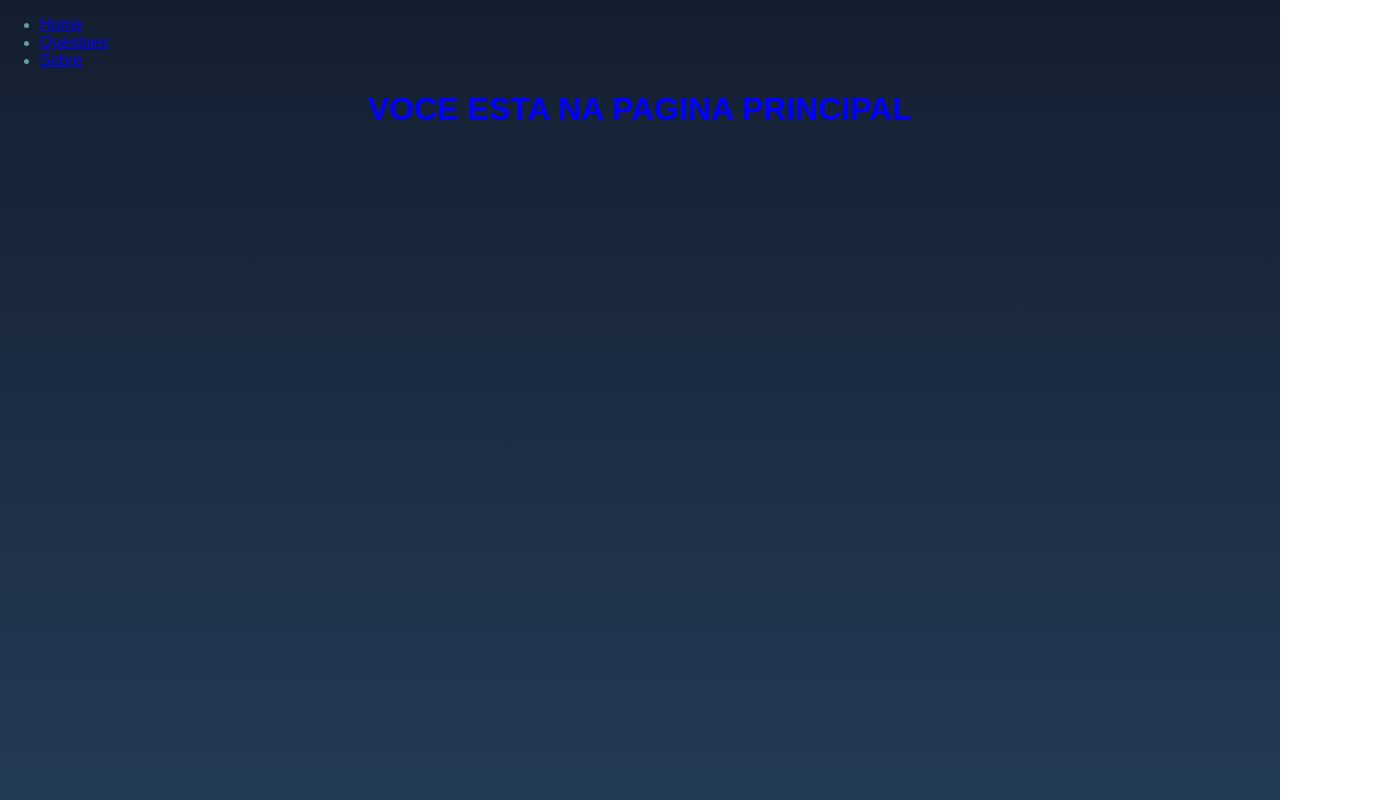
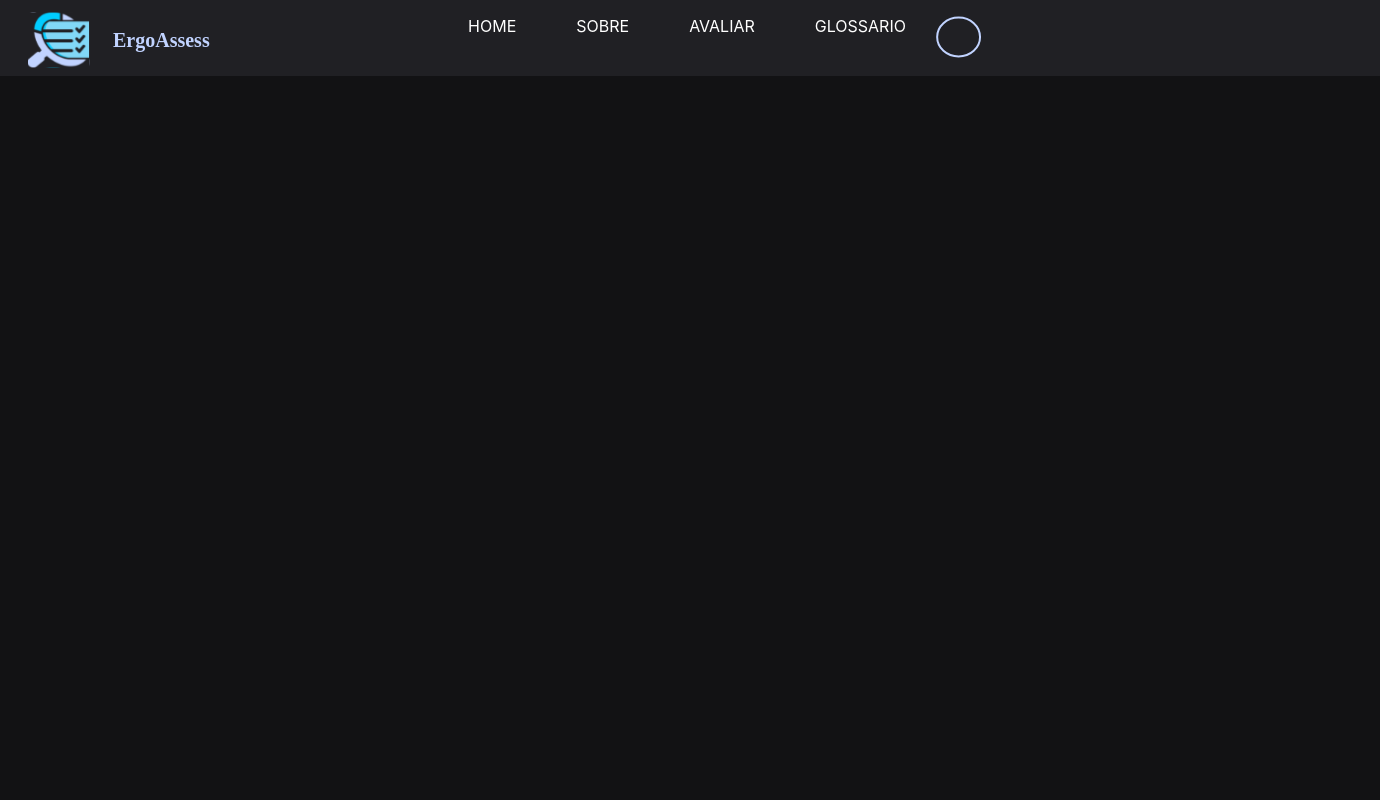
Before and after one commit to Viniciusgsc/TestesErgonAssess, a React (Create React App) app in the folder DSM-G02-PI3-2022-2-main/DSM-G02-PI3-2022-2-main/frontend/projeto-interdisciplinar/: page / in a window 1280 px wide. Shown: the whole page, 1380 px wide, since content can reach past the window. Built offline with nearby package versions, Linux system fonts and the light colour scheme; no server answers.

Commit message:
criação de header
criação de header

```diff
--- a/DSM-G02-PI3-2022-2-main/DSM-G02-PI3-2022-2-main/frontend/projeto-interdisciplinar/src/components/Header/header.css
+++ b/DSM-G02-PI3-2022-2-main/DSM-G02-PI3-2022-2-main/frontend/projeto-interdisciplinar/src/components/Header/header.css
@@ -1,3 +1,57 @@
-li{
-    color: cadetblue;
+/* CSS NAV */
+.nav {
+    background: #202024;
+    position: absolute;
+    width: 1380px;
+    height: 76px;
+    left: 0px;
+    top: 0px;
 }
+
+.list {
+    list-style-type: none;
+    display: flex;
+    justify-content: center;
+}
+
+.link {
+    width: 48px;
+    height: 19px;
+    font-family: 'Inter';
+    font-style: normal;
+    font-weight: 400;
+    font-size: 16px;
+    line-height: 19px;
+    color: #FFFFFF;
+    padding: 30px;
+    text-decoration: none;
+}
+
+.l1 {
+    position: absolute;
+    width: 120px;
+    height: 22px;
+    left: 113px;
+    top: 29px;
+    text-decoration: none;
+    font-family: 'Comfortaa';
+    font-style: normal;
+    font-weight: 600;
+    font-size: 20px;
+    line-height: 22px;
+
+    color: #C1D3FF;
+}
+
+.logo {
+    position: absolute;
+    width: 62.22px;
+    height: 56px;
+    left: 28px;
+    top: 12px;
+
+}
+
+.icone {
+
+}
--- a/DSM-G02-PI3-2022-2-main/DSM-G02-PI3-2022-2-main/frontend/projeto-interdisciplinar/src/components/Header/header.js
+++ b/DSM-G02-PI3-2022-2-main/DSM-G02-PI3-2022-2-main/frontend/projeto-interdisciplinar/src/components/Header/header.js
@@ -1,26 +1,36 @@
 import React from "react";
 import { Link } from "react-router-dom";
+import Logo from "../../img/logoo.svg"
+import Icone from "../../img/icone.svg"
 import "./header.css";
 
 //Header da aplicaçãõ
 export default function Header() {
   return (
-    <header>
-      <div className="content">
+
+      <div className="nav">
         <nav>
-          <ul>
-            <li>
-              <Link to="/">Home</Link>
+          <ul className="list">
+            <img className="logo" src={Logo}/>
+           <li>
+              <Link className="l1" to="/">ErgoAssess</Link>
             </li>
             <li>
-              <Link to="/Questoes">Questoes</Link>
+              <Link className="link" to="/">HOME</Link>
             </li>
             <li>
-              <Link to="/Sobre">Sobre</Link>
+              <Link className="link" to="/Questoes">SOBRE</Link>
             </li>
+            <li>
+              <Link className="link" to="/Sobre">AVALIAR</Link>
+            </li>
+            <li>
+              <Link className="link" to="/Sobre">GLOSSARIO</Link>
+            </li>
+            <img className="icone" src={Icone}/>
           </ul>
         </nav>
       </div>
-    </header>
+
   );
 }
--- a/DSM-G02-PI3-2022-2-main/DSM-G02-PI3-2022-2-main/frontend/projeto-interdisciplinar/src/global.css
+++ b/DSM-G02-PI3-2022-2-main/DSM-G02-PI3-2022-2-main/frontend/projeto-interdisciplinar/src/global.css
@@ -5,6 +5,8 @@ body {
     sans-serif;
   -webkit-font-smoothing: antialiased;
   -moz-osx-font-smoothing: grayscale;
+  background: #121214;
+
 }
 
 code {
--- a/DSM-G02-PI3-2022-2-main/DSM-G02-PI3-2022-2-main/frontend/projeto-interdisciplinar/src/pages/Home/Home.js
+++ b/DSM-G02-PI3-2022-2-main/DSM-G02-PI3-2022-2-main/frontend/projeto-interdisciplinar/src/pages/Home/Home.js
@@ -8,7 +8,7 @@ import "./home.css";
 export default function Home() {
   useEffect(() => {
     api
-      .get("/question")
+      .get("/user")
       .then((response) => {
         console.log(response.data);
       })
--- a/DSM-G02-PI3-2022-2-main/DSM-G02-PI3-2022-2-main/frontend/projeto-interdisciplinar/src/pages/Questoes/Questoes.js
+++ b/DSM-G02-PI3-2022-2-main/DSM-G02-PI3-2022-2-main/frontend/projeto-interdisciplinar/src/pages/Questoes/Questoes.js
@@ -1,6 +1,6 @@
 import React from 'react';
 import Header from '../../components/Header/header';
-
+import './questao'
 import './questoes.css';
 
 //Pagina Questoes da Aplicação
@@ -21,10 +21,6 @@ export default function Questoes() {
                             <label>Password</label>
                     </div>
                     <a href="#">
-                        <span></span>
-                        <span></span>
-                        <span></span>
-                        <span></span>
                         Submit
                     </a>
                 </form>
--- a/DSM-G02-PI3-2022-2-main/DSM-G02-PI3-2022-2-main/frontend/projeto-interdisciplinar/src/pages/Questoes/questoes.css
+++ b/DSM-G02-PI3-2022-2-main/DSM-G02-PI3-2022-2-main/frontend/projeto-interdisciplinar/src/pages/Questoes/questoes.css
@@ -5,13 +5,6 @@
 
 html {
     height: 100%;
-}
-
-body {
-    margin: 0;
-    padding: 0;
-    font-family: sans-serif;
-    background: linear-gradient(#141e30, #243b55);
 }
 
 .login-box {
--- a/DSM-G02-PI3-2022-2-main/DSM-G02-PI3-2022-2-main/frontend/projeto-interdisciplinar/src/pages/Sobre/sobre.css
+++ b/DSM-G02-PI3-2022-2-main/DSM-G02-PI3-2022-2-main/frontend/projeto-interdisciplinar/src/pages/Sobre/sobre.css
@@ -1,3 +1,4 @@
 .i{
     color: fuchsia;
+    text-align: center;
 }
```
Also changed, not shown: DSM-G02-PI3-2022-2-main/DSM-G02-PI3-2022-2-main/frontend/projeto-interdisciplinar/src/img/icone.svg (added), DSM-G02-PI3-2022-2-main/DSM-G02-PI3-2022-2-main/frontend/projeto-interdisciplinar/src/img/logoo.svg (added), DSM-G02-PI3-2022-2-main/DSM-G02-PI3-2022-2-main/frontend/projeto-interdisciplinar/src/pages/Questoes/questao.js (added).
